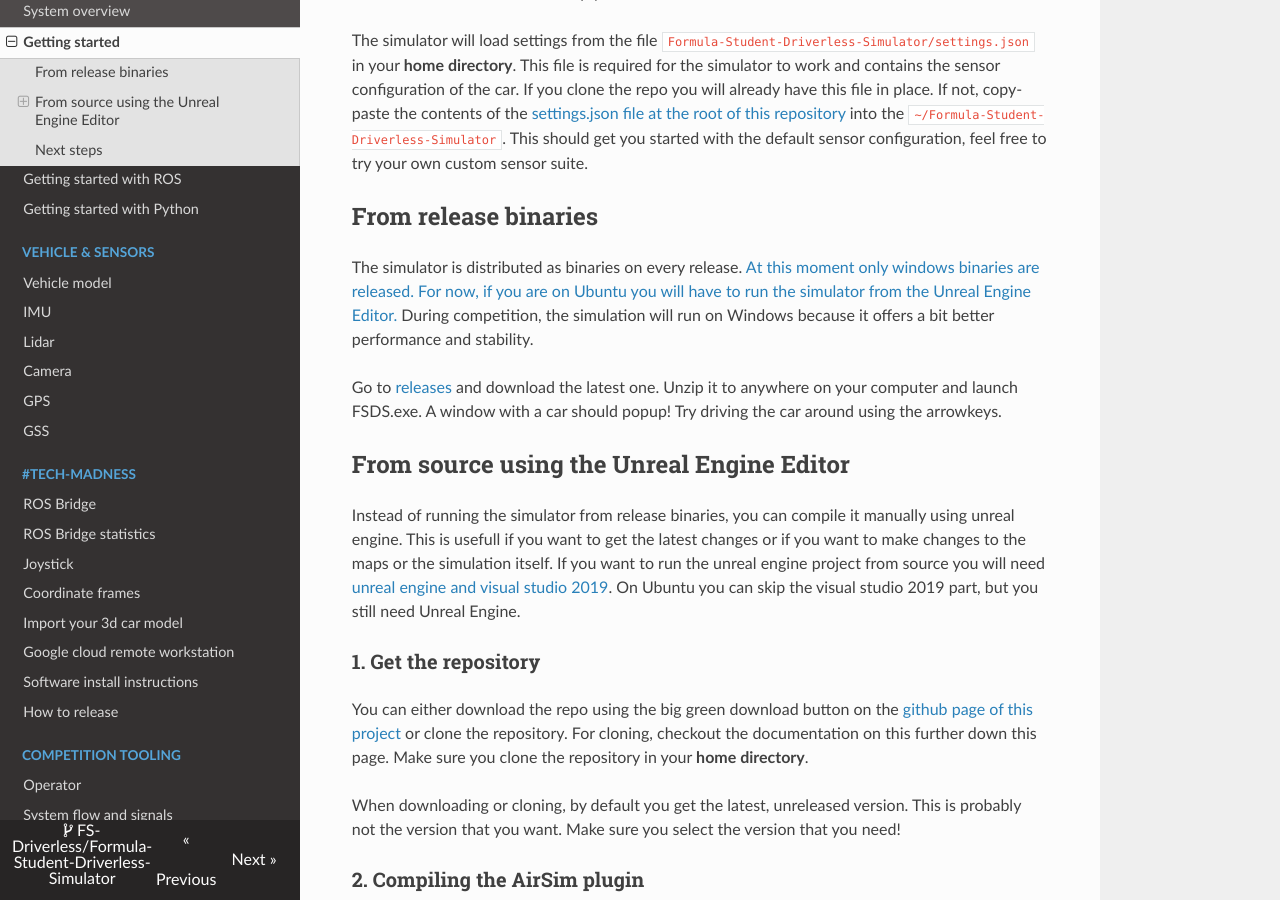
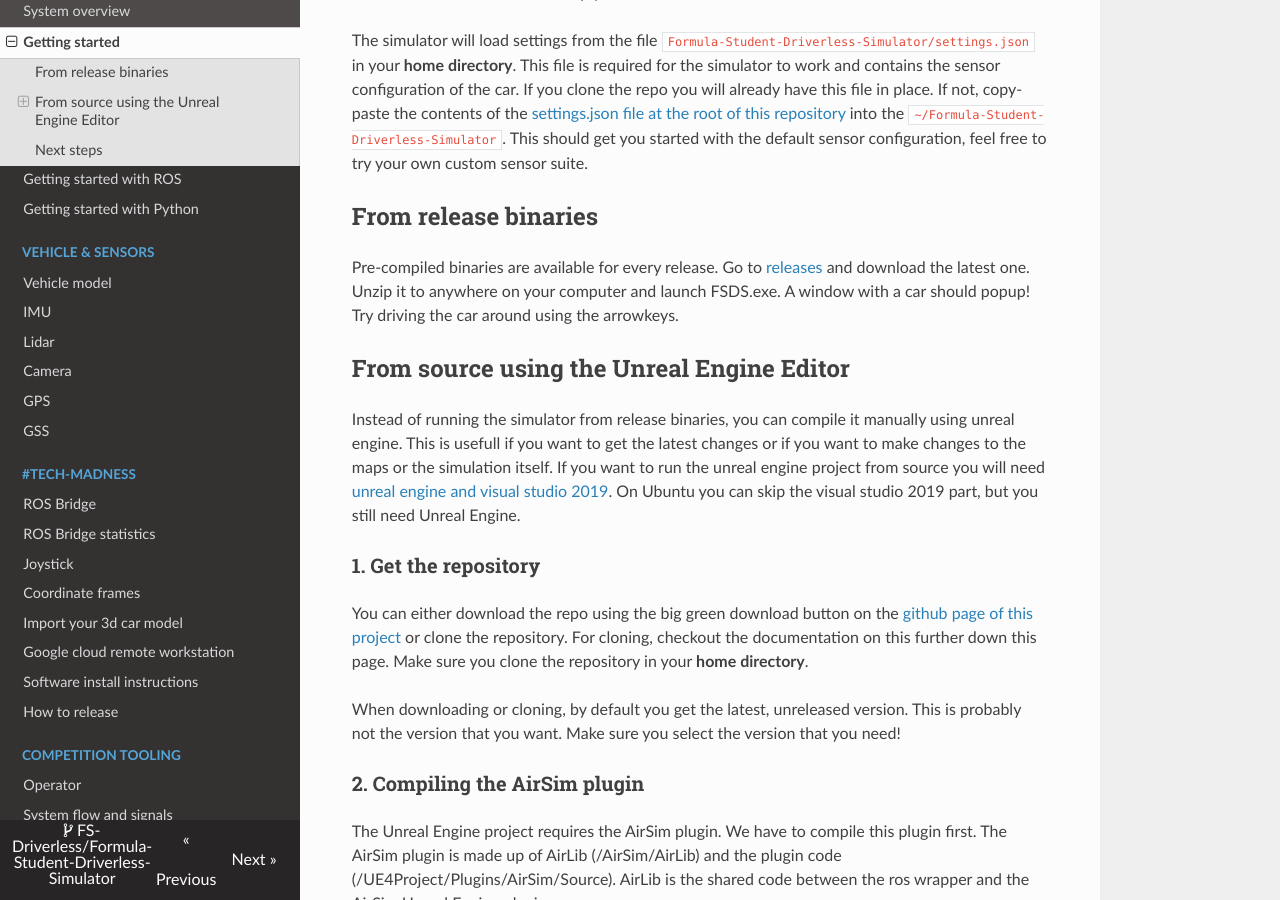
Before and after one commit to FS-Driverless/Formula-Student-Driverless-Simulator, an MkDocs documentation site: the page built from docs/getting-started.md, in a window 1280 px wide and 900 px high, scrolled down 588 px. Built offline with MkDocs 1.6.1, drawn with Linux system fonts in a browser that asks for light colours; nearby versions of some CDN libraries; comment, search, counter and statistics services are not loaded.

Commit message:
Remove warning about not having linux binaries

```diff
--- a/docs/getting-started.md
+++ b/docs/getting-started.md
@@ -25,10 +25,7 @@
 
 ## From release binaries
 
-The simulator is distributed as binaries on every release.
-[At this moment only windows binaries are released. For now, if you are on Ubuntu you will have to run the simulator from the Unreal Engine Editor.](https://github.com/FS-Driverless/Formula-Student-Driverless-Simulator/issues/107)
-During competition, the simulation will run on Windows because it offers a bit better performance and stability.
-
+Pre-compiled binaries are available for every release.
 Go to [releases](https://github.com/FS-Driverless/Formula-Student-Driverless-Simulator/releases) and download the latest one.
 Unzip it to anywhere on your computer and launch FSDS.exe.
 A window with a car should popup!
```
